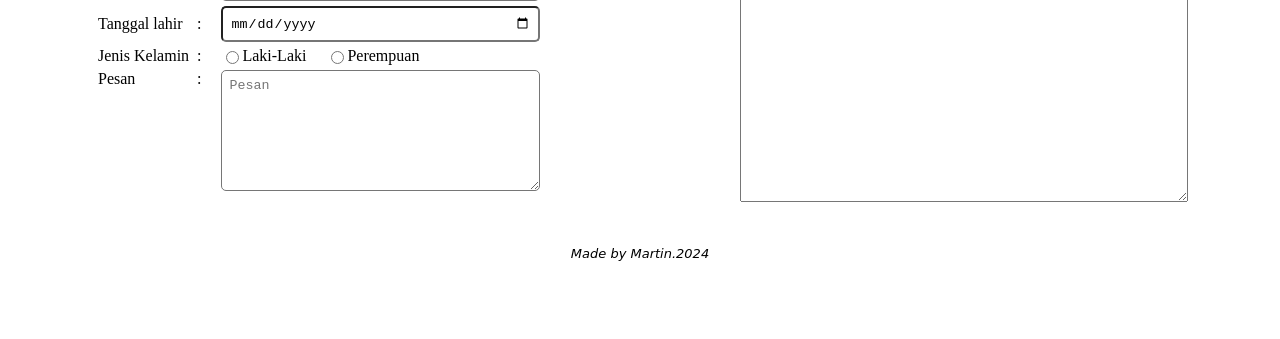
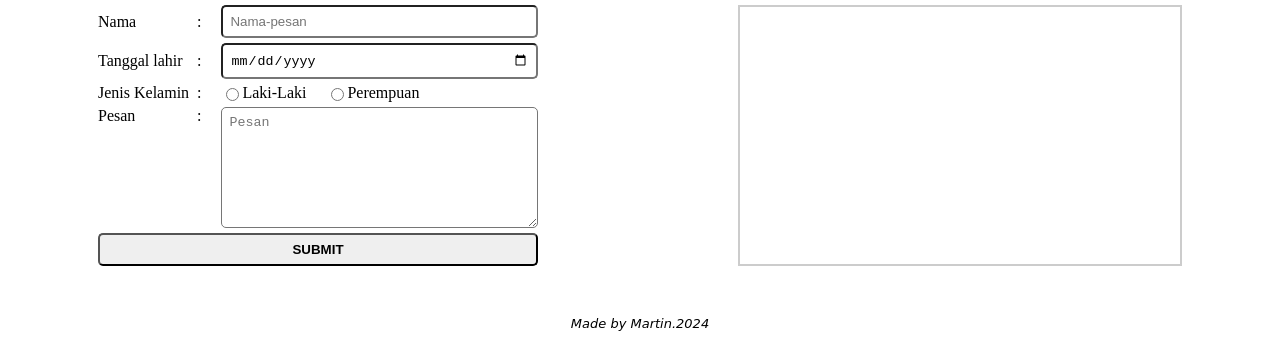
Before and after one commit to revou-fundamental-course/14-oct-24-martinanggah, a plain HTML site: page index.html in a window 1280 px wide. Shown: the part 647-986 px from the top of the page. Before the commit the page ends 916 px from the top, so only its background shows below. Drawn offline with Linux system fonts and the light colour scheme.

Commit message:
Java Script Form

```diff
--- a/CSS/styles.css
+++ b/CSS/styles.css
@@ -82,8 +82,16 @@ footer div{
   flex: 1;
 }
 
-  .margin-messageus{
+/* .margin-messageus{
   width: 100%;
   flex: 1;
   margin-left: 100px;
+} */
+
+#hasil-pesan {
+  border: 2px solid #ccc;
+  margin-left: 100px;
+  width: 100%;
+  flex: 1;
+  align-content: center;
 }
--- a/index.html
+++ b/index.html
@@ -26,7 +26,9 @@
         <!-- section home -->
         <section id="section-home">
             <header>
-                <h1>Hi User</h1>
+                <h1>Hi <span id="nama-user">User</span> Welcome to my web</h1>
+                <button id="ganti-nama">Ganti Nama</button>
+                <script src="js\script.js"></script>
             </header>
             <article>
                 <p>untuk pembuatan paragraf</p>
@@ -65,30 +67,32 @@
                <!-- Form aksi -->
                 <form>
                     <div class="fit-form">
-                    <label class="colon" for="nama" ><span>Nama</span>:</label>
-                    <input class="border-form" type="text" id="nama" name="nama" placeholder="Nama">
+                    <label class="colon" for="nama-pesan" ><span>Nama</span>:</label>
+                    <input class="border-form" type="text" required id="nama-pesan" name="nama-pesan" placeholder="Nama-pesan">
                     </div>
+
                     <div class="fit-form">
                     <label class="colon" for="tanggallahir"><span>Tanggal lahir</span>:</label>
                     <input class="border-form" type="date" id="tanggalLahir" name="tanggalLahir">
                     </div>
+
                     <div class="fit-form">
                     <label class="colon" for="jeniskelamin"><span>Jenis Kelamin</span>:</label>
-                    <input type="radio" id="laki" name="jenisKelamin" value="laki">
+                    <input type="radio" id="laki" name="jenisKelamin" value="Laki-Laki">
                     <label style="margin-right: 20px;" for="laki">Laki-Laki</label>
-                    <input type="radio" id="perempuan" name="jenisKelamin" value="perempuan">
+                    <input type="radio" id="perempuan" name="jenisKelamin" value="Perempuan">
                     <label for="perempuan">Perempuan</label>
                     </div>
+
                     <div class="fit-form">
                     <label style="display: inline-flex;margin-right: 20px;" for="pesan"><span style="display: inline-block;min-width: 99px;">Pesan</span>:</label>
                     <textarea class="border-form" id="pesan" name="pesan" rows="7" cols="40" placeholder="Pesan"></textarea>
+                    </div>
 
-                </div>
+                    <button class="border-form" type="button" value="Submit" id="submit-pesan" onclick="tampilkanData()"><b>SUBMIT</b></button>
                 </form>
 
-                <div class="margin-messageus">
-                    <textarea id="output-pesan" name="output-pesan" rows="10" cols="50" style="width: 100%; height: 100%;"></textarea>
-                </div>
+                <div id="hasil-pesan"></div>
             </div>
         </section>
     </main>
--- a/js/script.js
+++ b/js/script.js
@@ -1 +1,28 @@
-// ini java
+
+function replacename(){
+    let nameuser = prompt("Hai... Siapakah nama anda?","");
+    document.getElementById("nama-user").innerHTML = nameuser
+}
+
+document.getElementById("ganti-nama").addEventListener("click", function(){replacename()})
+// replacename();
+
+function tampilkanData() {
+    var namapesan = document.getElementById("nama-pesan").value;
+    var tanggalLahir = document.getElementById("tanggalLahir").value;
+    var jenisKelamin = document.querySelector('input[name="jenisKelamin"]:checked').value;
+    var pesan = document.getElementById("pesan").value;
+
+    // var hasilDiv = document.getElementById("hasil-pesan");
+    // hasilDiv.innerHTML =
+    // "<p>Nama: " + namapesan +
+    // "</p><p>Tanggal Lahir: " + tanggalLahir +
+    // "</p><p>Jenis Kelamin: " + jenisKelamin +
+    // "</p><p>Pesan: " + pesan + "</p>";
+
+    document.getElementById("hasil-pesan").innerHTML =
+    "<p>Nama: " + namapesan +
+    "</p><p>Tanggal Lahir: " + tanggalLahir +
+    "</p><p>Jenis Kelamin: " + jenisKelamin +
+    "</p><p>Pesan: " + pesan + "</p>";
+}
```
Lines whose indentation alone changed are shown as unchanged.
